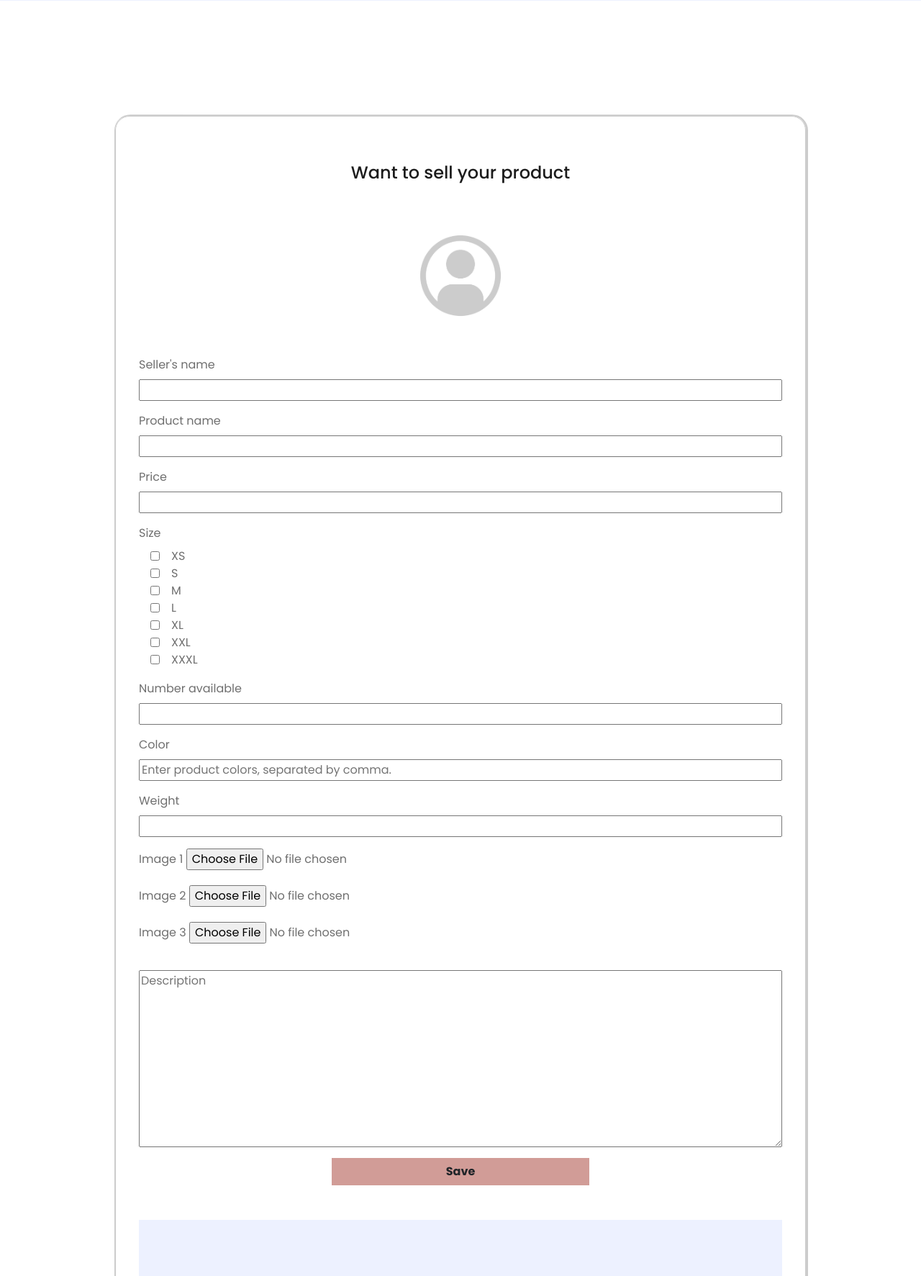
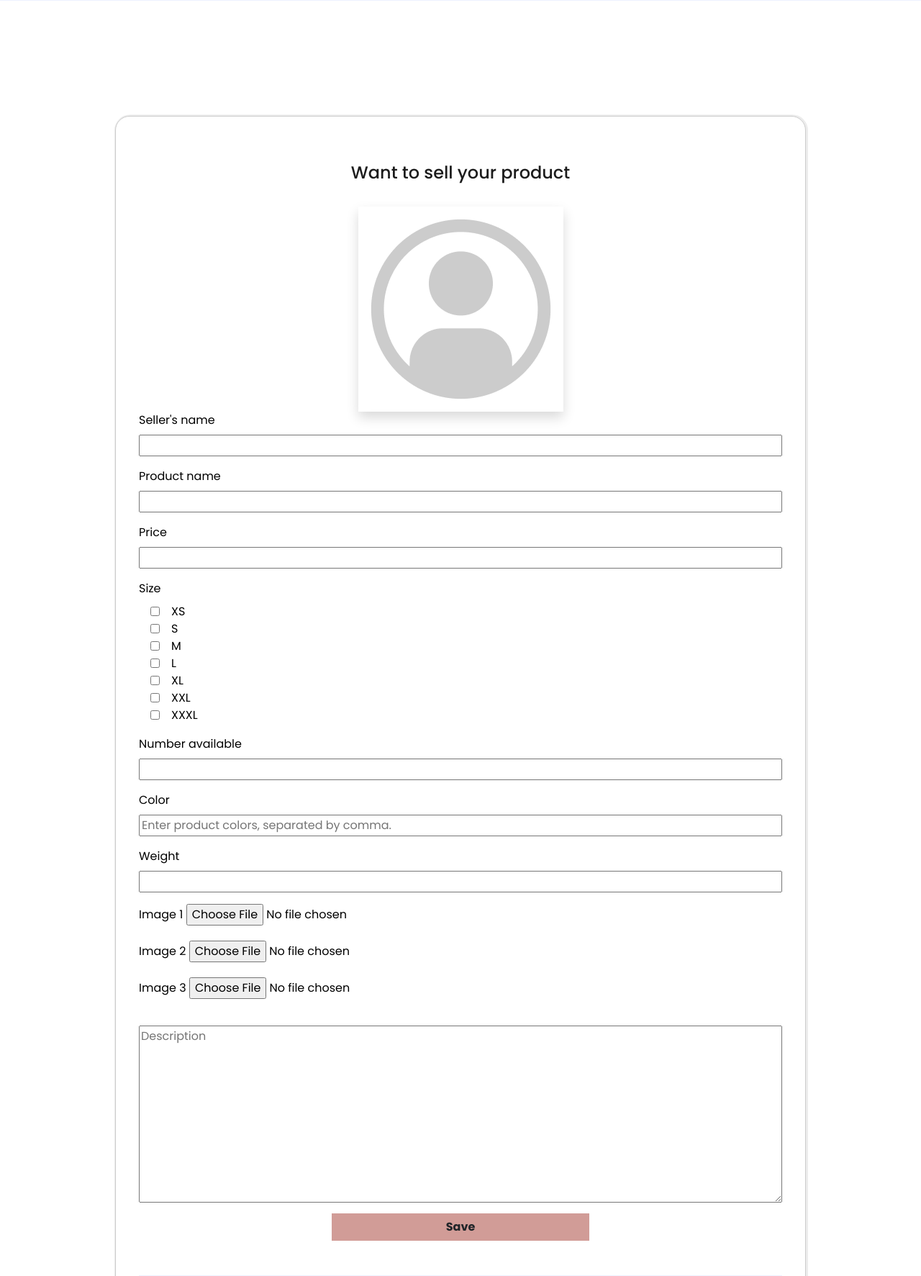
Before and after one commit to Goddy01/E-commerce, a Django app: template templates/create_product.html in a window 1280 px wide. Shown: the part 484-2257 px from the top of the page at 72% size. Run offline with Django 3.2, Linux system fonts and the light colour scheme; the template is opened without the code that fills it, so the values that code supplies are empty; some libraries are stand-ins or nearby versions.

Commit message:
added changes from triumph

```diff
--- a/static/css/stylesheet.css
+++ /dev/null
@@ -1,4 +0,0 @@
-body {
-    background-color: red;
-    color: blue;
-}
--- a/templates/create_product.html
+++ b/templates/create_product.html
@@ -3,11 +3,11 @@
 {% block title %}Add Product{% endblock title %}
 
 {% block content %}
-<div class="w-75 mx-auto" style="border: 1px solid #ccc; box-shadow: 1px .2px .2px 2px #ccc; padding: 4rem 2rem; border-radius: 20px;margin-top: 10rem;margin-bottom: 5rem;">
-    <h4 style="text-align: center; margin-bottom: 4rem">Want to sell your product</h4>
+<div class="w-75 mx-auto bg-white" style="border: 1px solid #ccc; box-shadow: 1px .2px .2px 2px #ececec; padding: 4rem 2rem; border-radius: 20px;margin-top: 10rem;margin-bottom: 5rem;color: black;">
+    <h4 style="text-align: center; margin-bottom: 2rem">Want to sell your product</h4>
     <form>
         <div style="display: flex;">
-            <label for="upload-image" class="m-auto"><img src="{% static 'img/profile-image.png' %}" style="width: 8rem; height: auto; text-align: center; cursor: pointer; margin-bottom: 3rem"></label>
+            <label for="upload-image" class="m-auto shadow"><img src="{% static 'img/profile-image.png' %}" style="width: max-content; border-radius: 50%;"></label>
         </div>
 
         <div style="display: flex; flex-direction: column; margin-bottom: 1rem;">
```
Also changed, not shown: static/css/jupyter-pattern.css (added).
